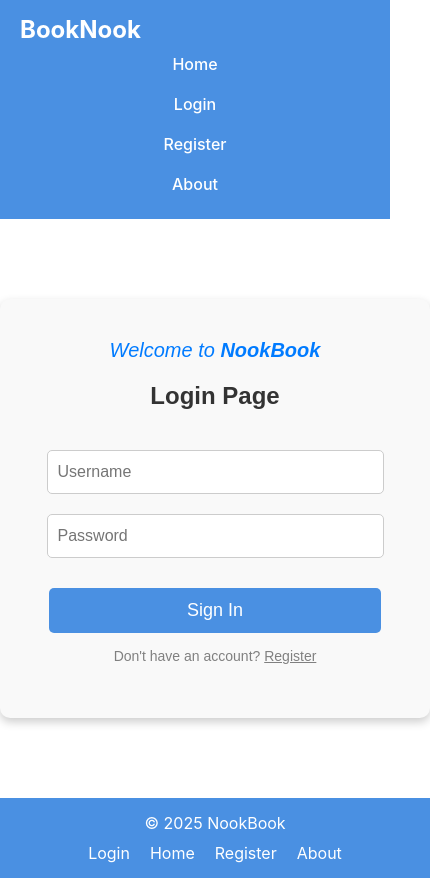
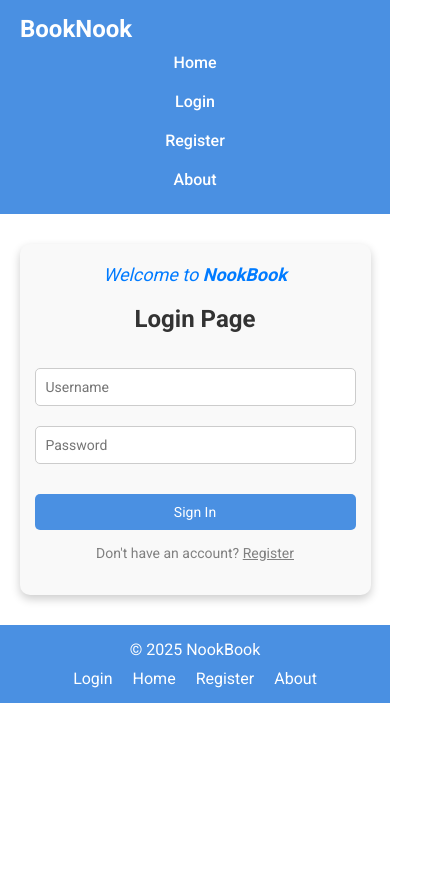
Before and after one commit to Ewleno/BookNook, a React (Create React App) app in the folder bookrev/: page /login in a window 390 px wide. Shown: the whole page, 430 px wide, since content can reach past the window. After the commit the page ends 844 px from the top, so only its background shows below. Built offline with nearby package versions, Linux system fonts and the light colour scheme.

Commit message:
Mobile Reactivity

```diff
--- a/bookrev/public/index.html
+++ b/bookrev/public/index.html
@@ -3,41 +3,22 @@
   <head>
     <meta charset="utf-8" />
     <link rel="icon" href="%PUBLIC_URL%/favicon.ico" />
-    <meta name="viewport" content="width=device-width, initial-scale=1" />
-    <meta name="theme-color" content="#000000" />
+    <meta name="viewport" content="width=device-width, initial-scale=1, maximum-scale=1" />
+    <meta name="theme-color" content="#4a90e2" />
     <meta
       name="description"
-      content="Web site created using create-react-app"
+      content="BookNook: Discover, search, and explore books online. Interactive library with sorting and filtering features."
     />
     <link rel="apple-touch-icon" href="%PUBLIC_URL%/logo192.png" />
-    <!--
-      manifest.json provides metadata used when your web app is installed on a
-      user's mobile device or desktop. See https://developers.google.com/web/fundamentals/web-app-manifest/
-    -->
     <link rel="manifest" href="%PUBLIC_URL%/manifest.json" />
-    <!--
-      Notice the use of %PUBLIC_URL% in the tags above.
-      It will be replaced with the URL of the `public` folder during the build.
-      Only files inside the `public` folder can be referenced from the HTML.
 
-      Unlike "/favicon.ico" or "favicon.ico", "%PUBLIC_URL%/favicon.ico" will
-      work correctly both with client-side routing and a non-root public URL.
-      Learn how to configure a non-root public URL by running `npm run build`.
-    -->
-    <title>React App</title>
+    <!-- Google Fonts -->
+    <link href="https://fonts.googleapis.com/css2?family=Roboto:wght@400;500;700&display=swap" rel="stylesheet">
+
+    <title>BookNook - Your Online Library</title>
   </head>
   <body>
     <noscript>You need to enable JavaScript to run this app.</noscript>
     <div id="root"></div>
-    <!--
-      This HTML file is a template.
-      If you open it directly in the browser, you will see an empty page.
-
-      You can add webfonts, meta tags, or analytics to this file.
-      The build step will place the bundled scripts into the <body> tag.
-
-      To begin the development, run `npm start` or `yarn start`.
-      To create a production bundle, use `npm run build` or `yarn build`.
-    -->
   </body>
 </html>
--- a/bookrev/src/HomePage.css
+++ b/bookrev/src/HomePage.css
@@ -63,3 +63,16 @@
     width: 90%;
   }
 }
+/* HomePage.css */
+.books-container {
+  display: grid;
+  grid-template-columns: repeat(auto-fit, minmax(180px, 1fr));
+  gap: 15px;
+  padding: 10px;
+}
+
+@media (max-width: 600px) {
+  .books-container {
+    grid-template-columns: 1fr;
+  }
+}
--- a/bookrev/src/Login.css
+++ b/bookrev/src/Login.css
@@ -1,32 +1,35 @@
 /* Login.css */
 
 .login-container {
-  width: 350px;
-  margin: 80px auto;
-  padding: 40px;
+  max-width: 400px;      /* maximum width on large screens */
+  width: 90%;            /* responsive width on smaller screens */
+  margin: 50px auto;     /* centers vertically and horizontally */
+  padding: 30px 20px;
   border-radius: 10px;
   box-shadow: 0 4px 10px rgba(0, 0, 0, 0.2);
   background-color: #f9f9f9;
   text-align: center;
   font-family: Arial, sans-serif;
+  box-sizing: border-box; /* include padding in width */
 }
 
 .login-container h2 {
-  margin-bottom: 30px;
+  margin-bottom: 25px;
   color: #333;
 }
 
 .login-input {
-  width: 90%;
+  width: 100%;           /* fills container width */
   padding: 12px 10px;
   margin: 10px 0;
   border: 1px solid #ccc;
   border-radius: 5px;
   font-size: 16px;
+  box-sizing: border-box;
 }
 
 .login-button {
-  width: 95%;
+  width: 100%;
   padding: 12px;
   margin-top: 20px;
   border: none;
@@ -39,8 +42,9 @@
 }
 
 .login-button:hover {
-  background-color: #adadad;
+  background-color: #3b7ac6;
 }
+
 .register-link {
   margin-top: 15px;
   color: gray;
@@ -55,12 +59,27 @@
 
 .welcome-text {
   font-size: 20px;
-  color: #007bff;      /* match navbar color */
+  color: #007bff;
   font-style: italic;
-  margin-bottom: 15px;  /* space between welcome text and form */
+  margin-bottom: 15px;
   text-align: center;
 }
 
 .bold-text {
   font-weight: bold;
 }
+
+/* Responsive for small screens */
+@media (max-width: 400px) {
+  .login-container {
+    padding: 20px 15px;
+    margin: 30px auto;
+  }
+  .login-input, .login-button {
+    font-size: 14px;
+    padding: 10px;
+  }
+  .welcome-text {
+    font-size: 18px;
+  }
+}
--- a/bookrev/src/index.css
+++ b/bookrev/src/index.css
@@ -11,3 +11,13 @@ code {
   font-family: source-code-pro, Menlo, Monaco, Consolas, 'Courier New',
     monospace;
 }
+/* index.css or App.css */
+* {
+  box-sizing: border-box;
+  font-family: 'Roboto', sans-serif;
+}
+
+img {
+  max-width: 100%;
+  height: auto;
+}
```
Also changed, not shown: 1 other file (tests, documents, lock files or other folders).
